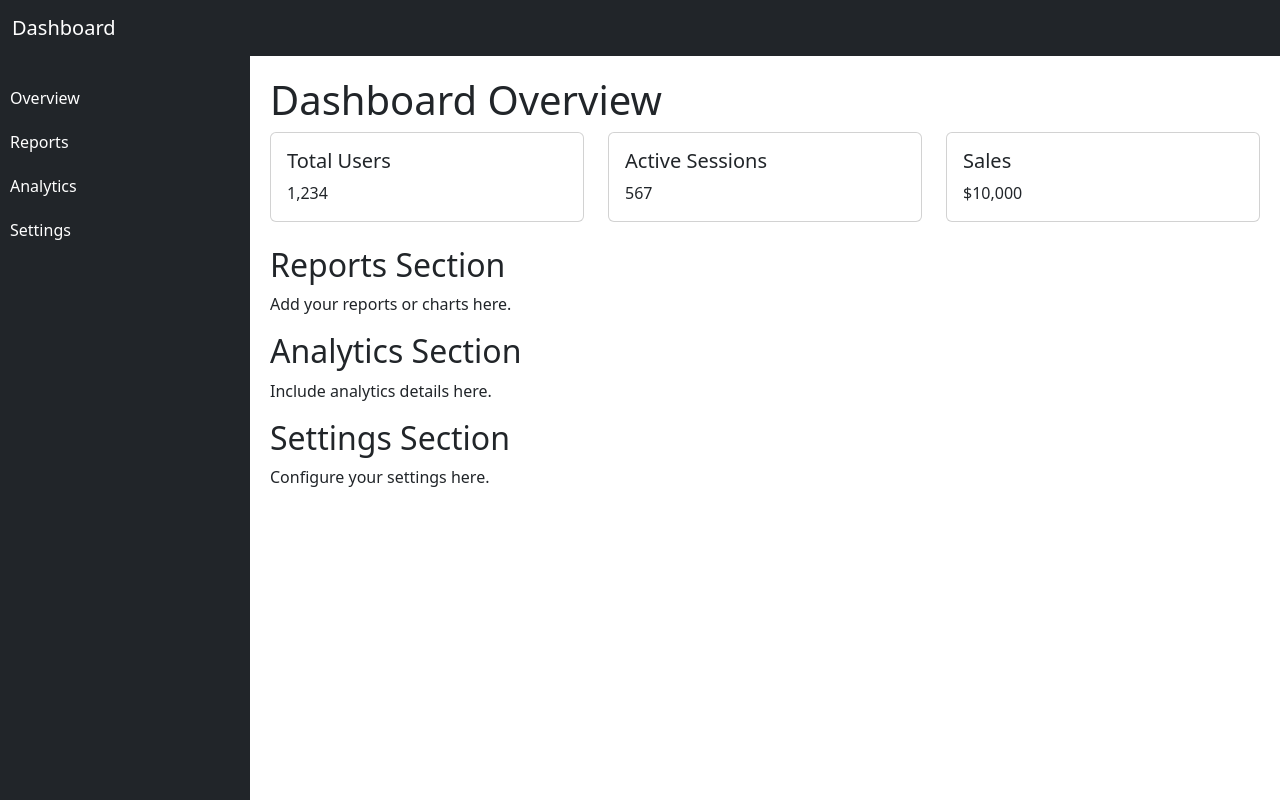
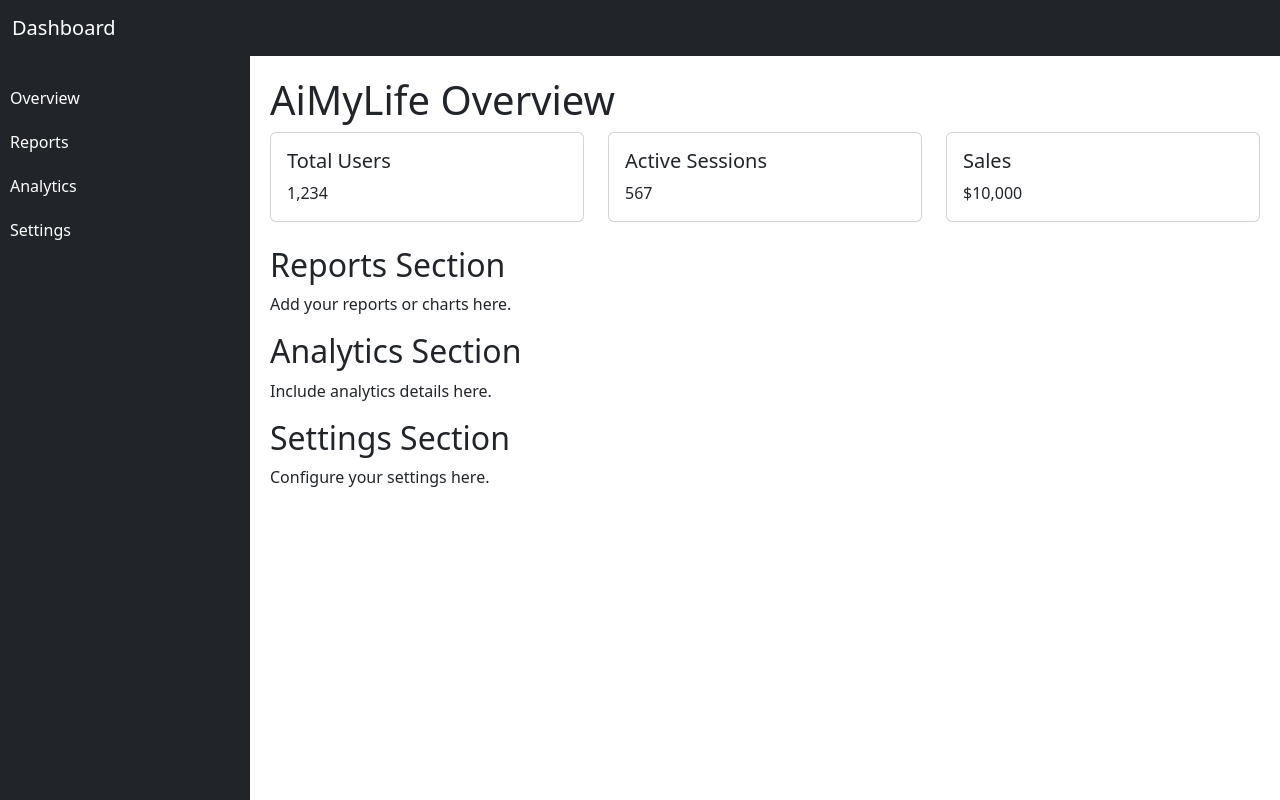
Before and after one commit to jortorres/AIMylife, a plain HTML site: page index.html in a window 1280 px wide. Drawn offline with nearby package versions, Linux system fonts and the light colour scheme.

Commit message:
Update index.html
Name Changes

```diff
--- a/index.html
+++ b/index.html
@@ -3,7 +3,7 @@
 <head>
   <meta charset="UTF-8">
   <meta name="viewport" content="width=device-width, initial-scale=1.0">
-  <title>Simple Dashboard</title>
+  <title>AiMyLife Dashboard</title>
   <!-- Bootstrap CSS -->
   <link href="https://cdn.jsdelivr.net/npm/bootstrap@5.3.0-alpha1/dist/css/bootstrap.min.css" rel="stylesheet">
   <style>
@@ -53,7 +53,7 @@
 
   <!-- Main content -->
   <div class="content">
-    <h1 id="overview">Dashboard Overview</h1>
+    <h1 id="overview">AiMyLife Overview</h1>
     <div class="row">
       <div class="col-md-4">
         <div class="card mb-4">
```
